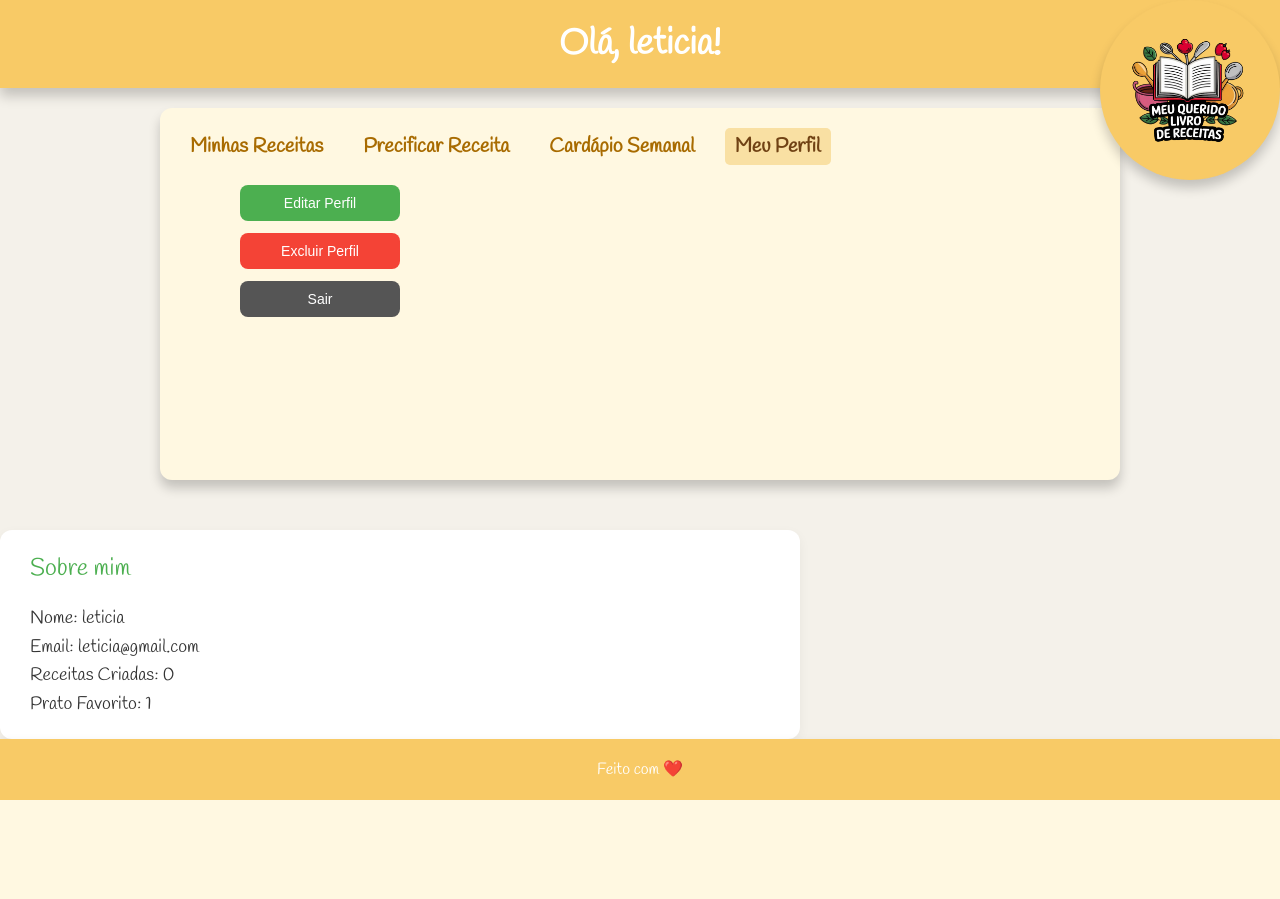
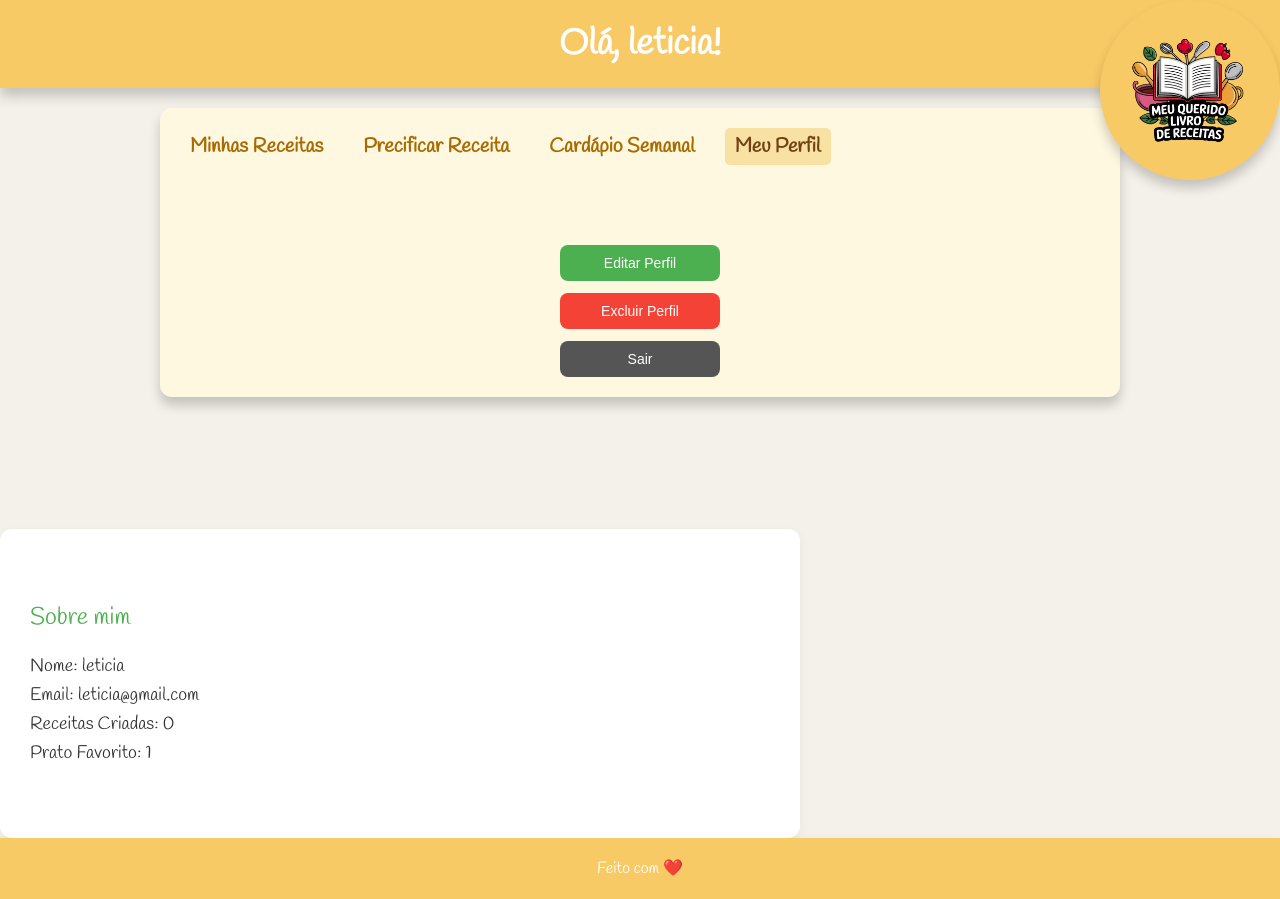
Before and after one commit to BeatrizYukihara/ProjetoReceitasCompartilhadas, a Flask app: page /meu_perfil in a window 1280 px wide. Before the commit the page ends 800 px from the top, so only its background shows below. Run offline with Flask 3, Linux system fonts and the light colour scheme; a user stored in the database is signed in; data comes from the database, SQL or seed files in the repository.

Commit message:
Update configuracoes.css

```diff
--- a/Projeto3/static/css/css_meu_perfil/configuracoes.css
+++ b/Projeto3/static/css/css_meu_perfil/configuracoes.css
@@ -1,8 +1,3 @@
-/*
-  CONFIGURAÇÕES STYLE - Define os estilos visuais da seção de perfil do usuário.
-  Ele inclui a área da foto, os botões de ações (editar/excluir), e informações adicionais do perfil.
-*/
-
 /* === CONTAINER DE OPÇÕES DO PERFIL === */
 /* Container principal que envolve a foto e os botões */
 .perfil-opcoes {
@@ -32,7 +27,8 @@
   flex-direction: column;         /* Organiza os botões em coluna */
   justify-content: center;
   gap: 12px;                      /* Espaço entre os botões */
-  margin-left: 60px;              /* Distância da imagem */
+  align-items: center;            /* Centraliza os botões */
+  margin-top: 5rem;
 }
 
 /* Estilo base para os botões de editar e excluir */
@@ -67,9 +63,9 @@
 /* === INFORMAÇÕES DO PERFIL === */
 /* Caixa com detalhes adicionais do perfil */
 .perfil-info {
-  margin-top: 30px;
+  margin-top: 7rem;
   background-color: #ffffff;
-  padding: 20px 30px;
+  padding: 70px 30px;
   border-radius: 12px;
   box-shadow: 0 4px 12px rgba(0,0,0,0.05);
   width: 100%;
```
